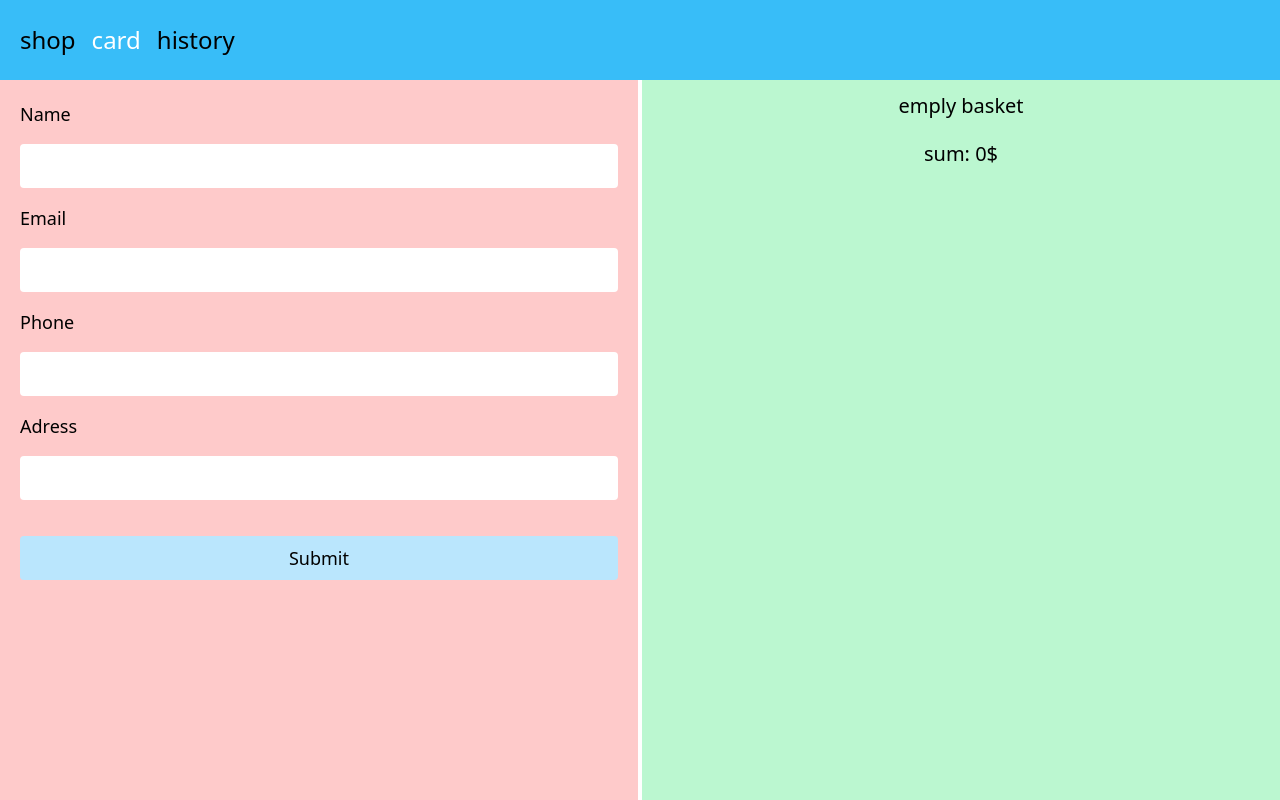
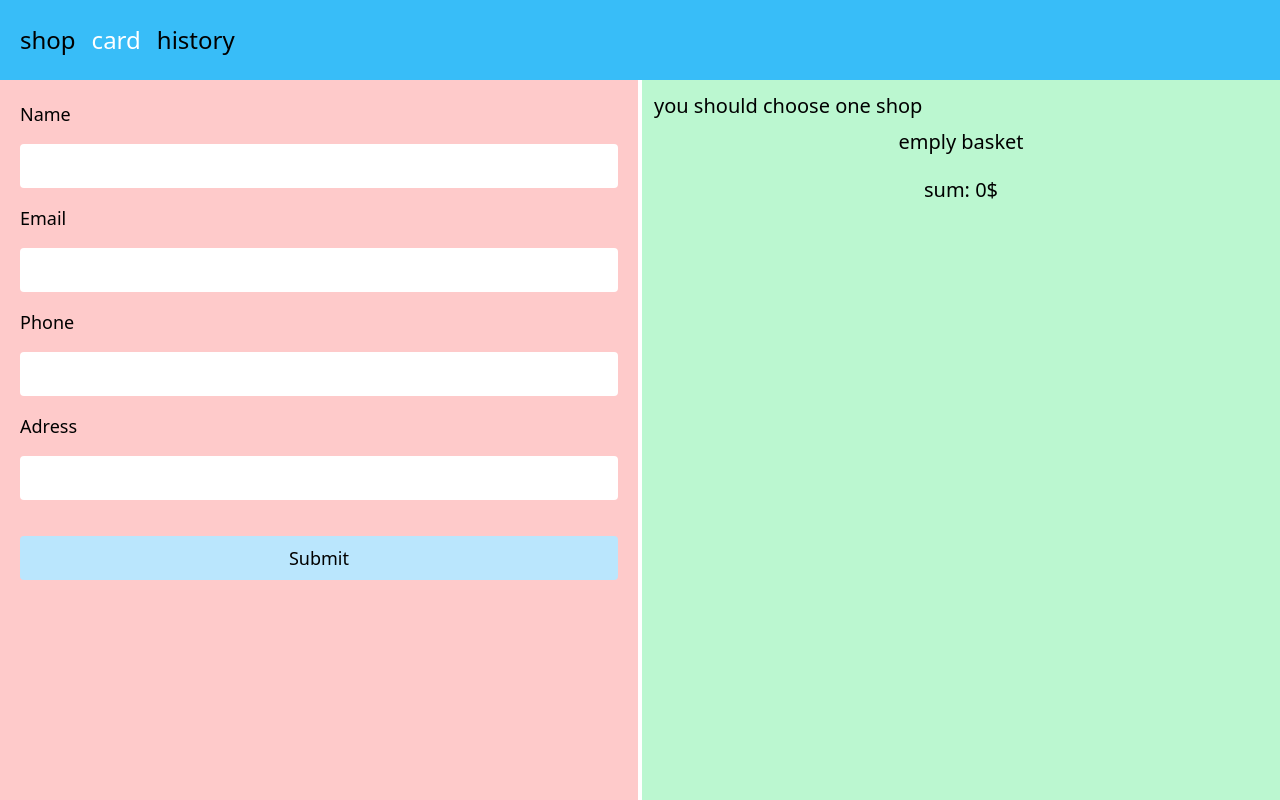
Before and after one commit to OmniaCrystalline/shop-front-test, a React (Create React App) app: page /card in a window 1280 px wide. Built offline with nearby package versions, Linux system fonts and the light colour scheme.

Commit message:
filter, history

```diff
--- a/src/components/Card.js
+++ b/src/components/Card.js
@@ -2,7 +2,7 @@
 
 import React from "react";
 import { useDispatch, useSelector } from "react-redux";
-import { basket, isLoading, user } from "../redux/selectors";
+import { basket, currentShop, isLoading, user } from "../redux/selectors";
 import ProductItem from "./ProductItem";
 import { useForm } from "react-hook-form";
 import { addUserData } from "../redux/slice";
@@ -30,6 +30,8 @@ const Card = () => {
   const madeOrder = useSelector(user);
   const inBasket = useSelector(basket);
   const pending = useSelector(isLoading);
+  const current = useSelector(currentShop);
+
   const {
     register,
     handleSubmit,
@@ -37,12 +39,18 @@ const Card = () => {
     formState: { errors },
   } = useForm({ resolver: yupResolver(schema) });
 
+  let list = [];
+
+  current === "all"
+    ? (list = [])
+    : (list = inBasket.filter((e) => e.seller === current));
+
   const onSubmit = (data) => {
     dispatch(addUserData(data));
     reset();
   };
 
-  const sum = inBasket.reduce((acc, curr) => {
+  const sum = list.reduce((acc, curr) => {
     return (acc += curr.price * curr.quantity);
   }, 0);
 
@@ -51,7 +59,6 @@ const Card = () => {
     dispatch(sendOrder(madeOrder));
   }, [dispatch, madeOrder]);
 
-  //dispatch(addAll(data))
 
   return (
     <div className='container grid md:grid-cols-2 md:h-screen gap-1 pt-20 m-auto h-screen'>
@@ -91,12 +98,13 @@ const Card = () => {
 
        p-3 bg-green-200 gap-3 h-screen md:text-xl md:h-auto md:gap-2 overflow-scroll'>
         {pending && <Loader />}
-        {inBasket && inBasket.length === 0 && (
+        {current === "all" ? <div>you should choose one shop</div> : <h2 className="text-2xl text-center text-fuchsia-500">{ current} - shop</h2>}
+        {list && list.length === 0 && (
           <p className=' text-center text-xxl'>emply basket</p>
         )}
-        {inBasket &&
-          inBasket.length > 0 &&
-          inBasket.map((e) => <ProductItem key={e._id} e={e} />)}
+        {list &&
+          list.length > 0 &&
+          list.map((e) => <ProductItem key={e._id} e={e} />)}
         <p className='p-3 text-center text-xxl'>sum: {sum}$</p>
       </div>
     </div>
--- a/src/components/History.js
+++ b/src/components/History.js
@@ -37,6 +37,7 @@ const History = () => {
   };
 
   const data = useSelector(history);
+  console.log('data history',typeof data !== "number")
 
   return (
     <div className='container pt-20 m-auto'>
@@ -67,7 +68,7 @@ const History = () => {
             Your orders
           </h3>
           <div className='container grid gap-3'>
-            {data && data.length > 0 && (
+            { typeof data !== "number" && data && data.length > 0 && (
               <div className='container bg-fuchsia-300 p-3 flex justify-between'>
                 <span>date</span>
                 <span>#</span>
@@ -76,7 +77,7 @@ const History = () => {
                 <span>price</span>
               </div>
             )}
-            {data?.map((data, index) => (
+            {typeof data !== "number" && data?.map((data, index) => (
               <div
                 key={index}
                 className='container grid grid-cols-4  bg-fuchsia-200 p-3 gap-3'>
@@ -84,7 +85,7 @@ const History = () => {
                   {moment(data.date).format("D-MM-YYYY")}
                 </p>
                 <div className='container grid col-span-3 gap-3'>
-                  {data.order.map(({ title, quantity, price }, index) => (
+                  {typeof data !== "number" && data?.order.map(({ title, quantity, price }, index) => (
                     <div key={index} className='container flex justify-between'>
                       <span>{index + 1}</span>
                       <span>{title}</span>
--- a/src/components/ProductItem.js
+++ b/src/components/ProductItem.js
@@ -6,6 +6,7 @@ import { changeQuantity, removeFromCard } from "../redux/slice";
 
 export const ProductItem = ({ e }) => {
   const { _id, title, img, quantity, weight, price, seller } = e;
+  console.log('e', e)
   const dispatch = useDispatch();
   return (
     <div className='grid gap-3 bg-slate-100'>
--- a/src/components/Shop.js
+++ b/src/components/Shop.js
@@ -1,20 +1,20 @@
 /** @format */
 
 import React from "react";
-import { useEffect, useState } from "react";
+import { useEffect } from "react";
 import { getAllProducts, getOneTypeProduct } from "../redux/operations";
 import { useDispatch, useSelector } from "react-redux";
-import { isLoading, products } from "../redux/selectors";
-import { addToCard } from "../redux/slice";
+import { currentShop, isLoading, products } from "../redux/selectors";
+import { addToCard, shopChoice } from "../redux/slice";
 import Loader from "./Loader";
 
 const shops = ["Pizza", "Sushi", "Vegan", "Burger"];
 
 const Shop = () => {
-  const [currentshop, setcurrentshop] = useState("all");
   const dispatch = useDispatch();
   const data = useSelector(products);
   const loading = useSelector(isLoading);
+  const current = useSelector(currentShop);
 
   useEffect(() => {
     dispatch(getAllProducts());
@@ -28,13 +28,13 @@ const Shop = () => {
             <button
               type='button'
               className={
-                currentshop === e
+                current === e
                   ? "w-full h-full px-2 md:p-5 bg-emerald-500 text-white rounded "
                   : "w-full h-full px-2 md:p-5 bg-emerald-300 rounded"
               }
               onClick={() => {
                 dispatch(getOneTypeProduct(e));
-                setcurrentshop(e);
+                dispatch(shopChoice(e));
               }}>
               {e}
             </button>
--- a/src/redux/selectors.js
+++ b/src/redux/selectors.js
@@ -3,3 +3,4 @@ export const basket = (state) => state.data.basket;
 export const user = (state) => state.data.user;
 export const products = (state) => state.data.products;
 export const history = (state) => state.data.history;
+export const currentShop = (state) => state.data.current
--- a/src/redux/slice.js
+++ b/src/redux/slice.js
@@ -28,12 +28,16 @@ const initialState = {
   isLoading: false,
   products: [],
   history: [],
+  current: "all",
 };
 
 export const dataSlice = createSlice({
   name: "shop",
   initialState,
   reducers: {
+    shopChoice(state, action) {
+      state.current = action.payload;
+    },
     addToCard(state, action) {
       if (state.basket.filter((e) => e._id === action.payload._id).length !== 0)
         return;
@@ -51,7 +55,8 @@ export const dataSlice = createSlice({
     addUserData(state, action) {
       const data = { ...action.payload };
       data.date = new Date();
-      data.order = state.basket;
+      data.order = state.basket.filter(e => e.seller === state.current)
+      console.log('data.order', data.order)
       state.user = data;
     },
   },
@@ -78,6 +83,7 @@ export const {
   removeFromCard,
   changeQuantity,
   addUserData,
+  shopChoice,
 } = dataSlice.actions;
 
 export const dataReducer = dataSlice.reducer;
```
